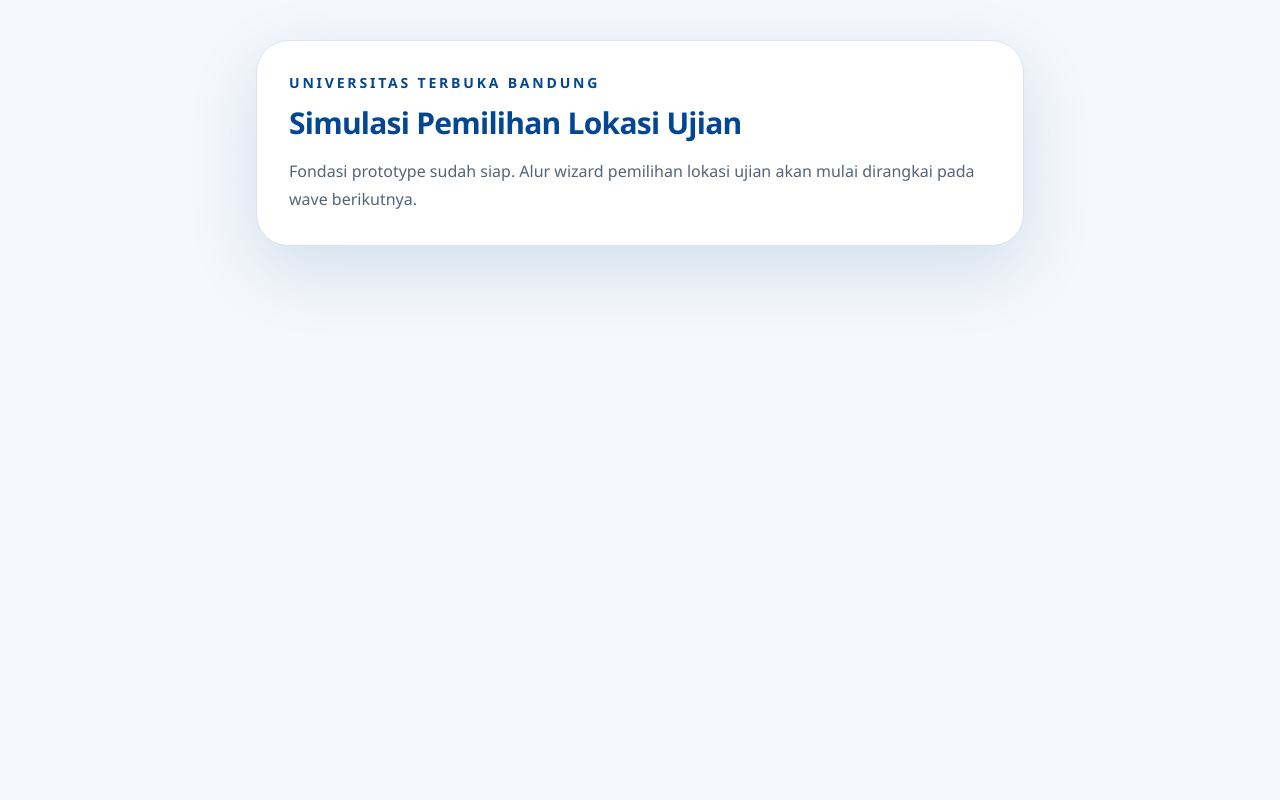
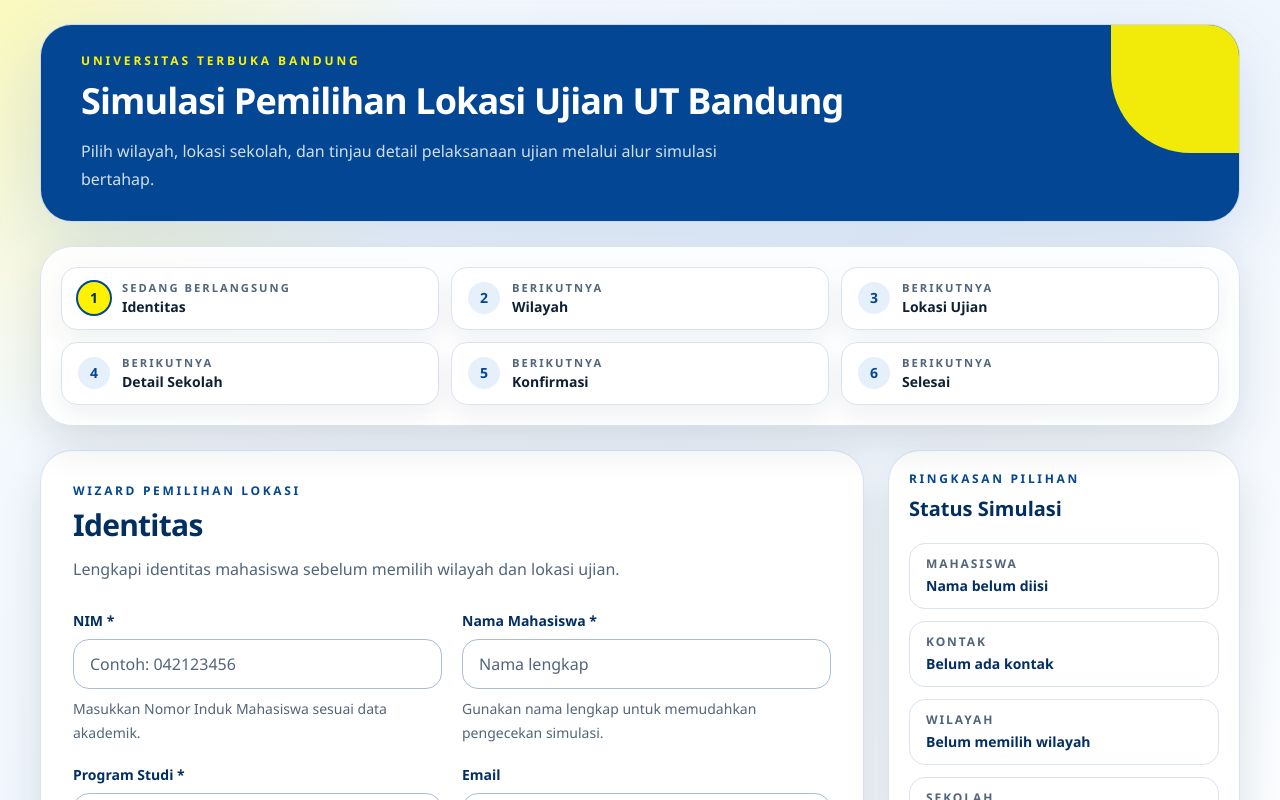
Before and after one commit to mifdlaldev/simulasi-lokasi-ujian-ut-bandung, a React (Vite) app: page / in a window 1280 px wide. Shown: the top 800 px of the page. Built offline with nearby package versions, Linux system fonts and the light colour scheme; the HTML template or start-up script is replaced by a standard one.

Commit message:
feat(app): Wire Wave 3A wizard flow
Ultraworked with [Sisyphus](https://github.com/code-yeongyu/oh-my-openagent)

Co-authored-by: Sisyphus <clio-agent@sisyphuslabs.ai>

```diff
--- a/src/App.tsx
+++ b/src/App.tsx
@@ -1,18 +1,171 @@
+import { useMemo, useReducer } from "react";
+
+import { AppShell } from "./components/layout/AppShell";
+import { MobileStepHeader } from "./components/layout/MobileStepHeader";
+import { SelectionSummary } from "./components/layout/SelectionSummary";
+import { WizardFrame } from "./components/layout/WizardFrame";
+import { Button } from "./components/ui/Button";
+import { LocationDetailStep } from "./components/steps/LocationDetailStep";
+import { LocationSelectionStep } from "./components/steps/LocationSelectionStep";
+import { RegionSearchStep } from "./components/steps/RegionSearchStep";
+import { ReviewConfirmationStep } from "./components/steps/ReviewConfirmationStep";
+import { StudentIdentityStep } from "./components/steps/StudentIdentityStep";
+import { SuccessStep } from "./components/steps/SuccessStep";
+import { appCopy, stepLabels } from "./content/copy";
+import { examLocations, examRegions } from "./data/examLocations";
+import {
+  getNextStep,
+  getPreviousStep,
+  initialWizardState,
+  wizardReducer,
+  wizardSteps,
+} from "./state/wizardReducer";
+import { canContinueFromStep } from "./state/validation";
+import type { WizardStep } from "./types/wizard";
+
+const stepDescriptions: Record<WizardStep, string> = {
+  identity: appCopy.identityIntro,
+  region: appCopy.regionIntro,
+  location: appCopy.locationIntro,
+  detail: appCopy.detailIntro,
+  review: appCopy.reviewIntro,
+  success: appCopy.successDescription,
+};
+
 export default function App() {
+  const [state, dispatch] = useReducer(wizardReducer, initialWizardState);
+
+  const currentStepIndex = wizardSteps.indexOf(state.currentStep);
+  const selectedRegion = useMemo(
+    () => examRegions.find((region) => region.id === state.selectedRegionId) ?? null,
+    [state.selectedRegionId],
+  );
+  const selectedLocation = useMemo(
+    () =>
+      examLocations.find((location) => location.id === state.selectedLocationId) ?? null,
+    [state.selectedLocationId],
+  );
+  const stepperItems = useMemo(
+    () => wizardSteps.map((step) => ({ id: step, label: stepLabels[step] })),
+    [],
+  );
+  function goToPreviousStep() {
+    dispatch({ type: "SET_STEP", step: getPreviousStep(state.currentStep) });
+  }
+
+  function goToNextStep() {
+    const nextValidation = canContinueFromStep(state);
+
+    if (!nextValidation.canContinue) {
+      return;
+    }
+
+    dispatch({ type: "SET_STEP", step: getNextStep(state.currentStep) });
+  }
+
+  const summary = (
+    <SelectionSummary
+      identity={state.identity}
+      location={selectedLocation}
+      region={selectedRegion}
+    />
+  );
+  const mobileHeader = (
+    <MobileStepHeader
+      currentStepIndex={currentStepIndex + 1}
+      currentStepLabel={stepLabels[state.currentStep]}
+      summary={summary}
+      totalSteps={wizardSteps.length}
+    />
+  );
+  const isFirstStep = state.currentStep === "identity";
+  const isReviewStep = state.currentStep === "review";
+  const isSuccessStep = state.currentStep === "success";
+
+  function renderStep() {
+    switch (state.currentStep) {
+      case "identity":
+        return (
+          <StudentIdentityStep
+            onChange={(identity) => dispatch({ type: "SET_IDENTITY", identity })}
+            value={state.identity}
+          />
+        );
+      case "region":
+        return (
+          <RegionSearchStep
+            onSelectRegion={(regionId) => {
+              dispatch({ type: "SET_REGION", regionId });
+            }}
+            regions={examRegions}
+            selectedRegionId={state.selectedRegionId}
+          />
+        );
+      case "location":
+        return (
+          <LocationSelectionStep
+            locations={examLocations}
+            onSelectLocation={(locationId) => {
+              dispatch({ type: "SET_LOCATION", locationId });
+            }}
+            selectedLocationId={state.selectedLocationId}
+            selectedRegionId={state.selectedRegionId}
+          />
+        );
+      case "detail":
+        return <LocationDetailStep location={selectedLocation} />;
+      case "review":
+        return (
+          <ReviewConfirmationStep
+            acknowledgementAccepted={state.acknowledgementAccepted}
+            identity={state.identity}
+            location={selectedLocation}
+            onAcknowledgementChange={(accepted) => {
+              dispatch({ type: "SET_ACKNOWLEDGEMENT", accepted });
+            }}
+            onConfirm={() => {
+              const reviewValidation = canContinueFromStep(state, "review");
+
+              if (!reviewValidation.canContinue) {
+                return;
+              }
+
+              dispatch({ type: "CONFIRM_FINAL" });
+            }}
+            region={selectedRegion}
+          />
+        );
+      case "success":
+        return (
+          <SuccessStep
+            onReset={() => dispatch({ type: "RESET" })}
+            selectedSchoolName={selectedLocation?.schoolName}
+          />
+        );
+    }
+  }
+
+  const footer = isSuccessStep ? null : (
+    <>
+      {!isFirstStep ? (
+        <Button onClick={goToPreviousStep} variant="secondary">
+          Kembali
+        </Button>
+      ) : null}
+      {!isReviewStep ? <Button onClick={goToNextStep}>Lanjutkan</Button> : null}
+    </>
+  );
+
   return (
-    <main className="min-h-screen bg-[var(--ut-surface)] px-6 py-10 text-[var(--ut-ink)]">
-      <section className="mx-auto max-w-3xl rounded-[2rem] border border-[var(--ut-border)] bg-white p-8 shadow-[var(--ut-shadow-soft)]">
-        <p className="text-sm font-semibold uppercase tracking-[0.2em] text-[var(--ut-blue)]">
-          Universitas Terbuka Bandung
-        </p>
-        <h1 className="mt-3 text-3xl font-bold tracking-tight text-[var(--ut-blue)]">
-          Simulasi Pemilihan Lokasi Ujian
-        </h1>
-        <p className="mt-4 text-base leading-7 text-[var(--ut-muted)]">
-          Fondasi prototype sudah siap. Alur wizard pemilihan lokasi ujian akan
-          mulai dirangkai pada wave berikutnya.
-        </p>
-      </section>
-    </main>
+    <AppShell currentStepId={state.currentStep} steps={stepperItems} summary={summary}>
+      <WizardFrame
+        description={<p>{stepDescriptions[state.currentStep]}</p>}
+        footer={footer}
+        mobileHeader={mobileHeader}
+        title={stepLabels[state.currentStep]}
+      >
+        {renderStep()}
+      </WizardFrame>
+    </AppShell>
   );
 }
--- a/src/components/steps/SuccessStep.tsx
+++ b/src/components/steps/SuccessStep.tsx
@@ -2,10 +2,11 @@
 import { Button } from "../ui/Button";
 
 export interface SuccessStepProps {
+  selectedSchoolName?: string;
   onReset?: () => void;
 }
 
-export function SuccessStep({ onReset }: SuccessStepProps) {
+export function SuccessStep({ onReset, selectedSchoolName }: SuccessStepProps) {
   return (
     <section className="rounded-[2rem] border border-[var(--ut-border)] bg-white p-6 text-center shadow-[var(--ut-shadow-card)] sm:p-10">
       <div className="mx-auto flex size-16 items-center justify-center rounded-full bg-[var(--ut-yellow)] text-3xl font-black text-[var(--ut-blue-deep)]">
@@ -17,6 +18,11 @@
       <p className="mx-auto mt-4 max-w-2xl text-base leading-7 text-[var(--ut-muted)]">
         {appCopy.successDescription}
       </p>
+      {selectedSchoolName ? (
+        <p className="mx-auto mt-4 w-fit rounded-2xl bg-[var(--ut-blue-soft)] px-5 py-3 text-sm font-bold text-[var(--ut-blue-deep)]">
+          Lokasi yang dipilih: {selectedSchoolName}
+        </p>
+      ) : null}
       <p className="mx-auto mt-3 max-w-2xl text-sm leading-6 text-[var(--ut-muted)]">
         Simpan ringkasan ini sebagai gambaran alur prototype. Data belum masuk ke sistem resmi
         Universitas Terbuka.
```
Also changed, not shown: .sisyphus/evidence/task-15-app-flow-source.txt (added), .sisyphus/evidence/task-15-build.txt (added).
